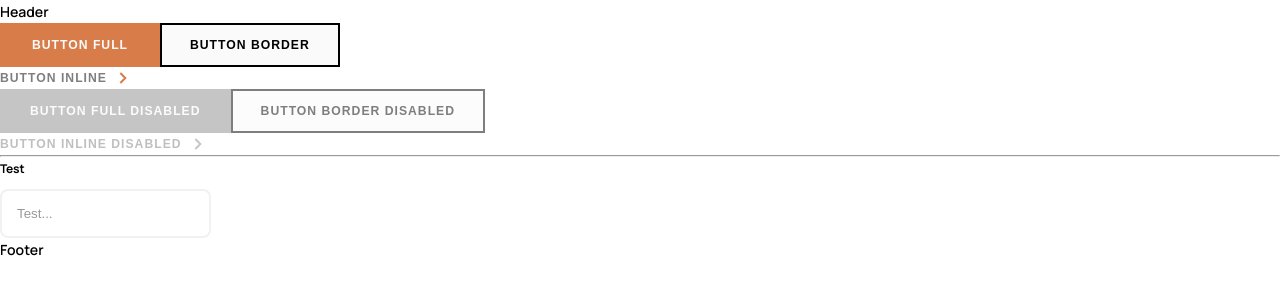
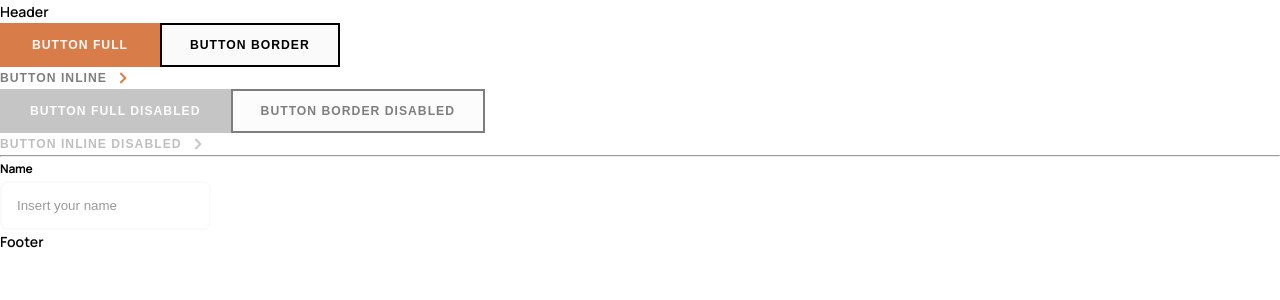
Before and after one commit to Arteque/audiophileshop, a React (Vite) app: page / in a window 1280 px wide. Shown: the top 300 px of the page. Built offline with nearby package versions, Linux system fonts and the light colour scheme.

Commit message:
Form Input Component

```diff
--- a/src/Components/Buttons/Button.tsx
+++ b/src/Components/Buttons/Button.tsx
@@ -58,7 +58,7 @@ const isLoading = loading ?? dataLoading
       :
       <>
         <span className="text">{children}</span>
-        {type === 'inline' && <span className="icon"><img src="./public/shared/desktop/icon-arrow-right.svg" alt="Arrow Right Icon" /></span>}
+        {type === 'inline' && <span className="icon"><img src="/shared/desktop/icon-arrow-right.svg" alt="Arrow Right Icon" /></span>}
       </>
       }
     </button>
--- a/src/Components/Form/inputs/InputText.module.scss
+++ b/src/Components/Form/inputs/InputText.module.scss
@@ -5,15 +5,21 @@
     letter-spacing: -0.21px;
     font-weight: bold;
     color: var(--clr-ntr-100);
-    margin-block-end: 8px;
   }
   input {
     padding: 1rem;
-    border: 2px solid var(--clr-ntr-300);
+    border: 2px solid var(--clr-ntr-400);
     border-radius: 8px;
     &::placeholder {
       color: var(--clr-ntr-100);
       opacity: 0.4;
     }
+    &:active, &:focus, &:focus-visible, &:focus-within{
+      border-color: var(--clr-prime-100);
+      outline: unset;
+    }
+    &:required:invalid:focus-visible{
+      border-color: var(--clr-error-100);
+    }
   }
 }
--- a/src/Components/Form/inputs/InputText.tsx
+++ b/src/Components/Form/inputs/InputText.tsx
@@ -1,11 +1,50 @@
+import { useEffect, useState, FC } from "react";
 import Class from "./InputText.module.scss";
-const InputText = () => {
+
+interface InputTextProps {
+  label: string;
+  type:"text" | "number" | "phone" | "email";
+  name: string;
+  infoText?: string;
+  placeholder ?: string;
+  required ?: boolean;
+}
+
+
+const InputText: FC<InputTextProps> = ({ label,type, name, infoText, placeholder, required }) => {
+
+
+
+  const [inputValue, setInputValue] = useState("")
+
+  const nameval = /^[A-Z]/
+
+  const inputChangeHandler = (e:any) => {
+
+    const value = e.target.value
+
+    setInputValue(value)
+
+   console.log(nameval.test(inputValue))
+
+  }
+
+
   return (
     <div className={Class.inputContainer}>
       <label htmlFor="input">
-        <span className="text">Test</span>
+        <span className="text">{label}</span>
+        <span className="info-label">{infoText}</span>
       </label>
-      <input type="text" name="input" id="input" placeholder="Test..." />
+      <input
+        type={type}
+        name={name}
+        id={name}
+        placeholder={placeholder}
+        required={required}
+        value={inputValue}
+        onChange={(e:any) => inputChangeHandler(e)}
+      />
     </div>
   );
 };
--- a/src/Pages/Dashboard/Start.tsx
+++ b/src/Pages/Dashboard/Start.tsx
@@ -17,7 +17,7 @@ const Start = () => {
 
         <hr />
 
-        <InputText />
+        <InputText type="text" label="Name" name="name" placeholder="Insert your name" required />
     </>
   )
 }
--- a/src/Styles/Assets/_vars.scss
+++ b/src/Styles/Assets/_vars.scss
@@ -10,4 +10,7 @@ $colors: (
     400: rgb(250, 250, 250),
     500: rgb(255, 255, 255),
   ),
+  error:(
+    100:rgb(205, 44, 44),
+  )
 );
```
